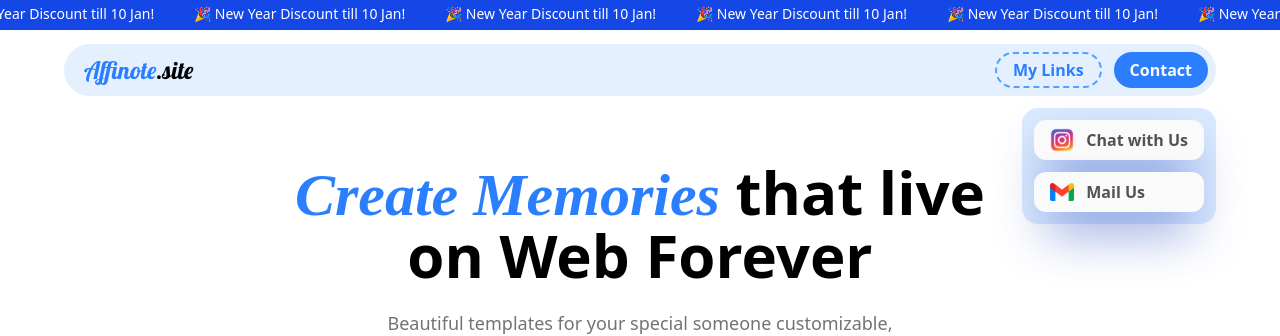
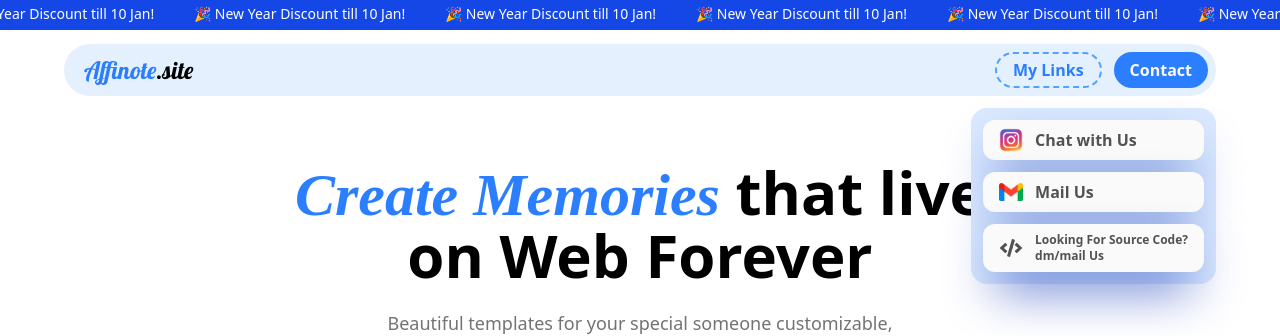
Before and after one commit to Slayer-X164/affinote, a Next.js app: page / in a window 1280 px wide. Both pictures are taken after a click on the button "Contact". Shown: the top 336 px of the page. Built offline with nearby package versions, Linux system fonts and the light colour scheme; a web font is replaced by a local one.

Commit message:
feature: added source cxode contact button

```diff
--- a/components/ui/Navbar.tsx
+++ b/components/ui/Navbar.tsx
@@ -7,6 +7,7 @@ import { LuLink } from "react-icons/lu";
 import { getVisitorId } from "@/lib/visitor";
 import ButtonLoder from "./ButtonLoder";
 import { lobster } from "@/app/font";
+import { FaCode } from "react-icons/fa";
 
 const Navbar = () => {
   const [openContact, setOpenContact] = useState<boolean>(false);
@@ -158,7 +159,7 @@ const Navbar = () => {
                 duration: 0.3,
                 ease: "backInOut",
               }}
-              className="absolute px-3 py-3  right-0 -bottom-32 bg-blue-100 border-blue-400 rounded-2xl flex flex-col gap-3  shadow-blue-900/40 z-1000"
+              className="absolute px-3 py-3  right-0 top-16 bg-blue-100 border-blue-400 rounded-2xl flex flex-col gap-3  shadow-blue-900/40 z-1000"
             >
               <a
                 href="https://www.instagram.com/getaffinote?igsh=N2JvZ3Ewdjdlenph"
@@ -175,6 +176,14 @@ const Navbar = () => {
                 <img src="/gmail.png" alt="instagram" className="w-6 " />
                 Mail Us
               </a>
+               <a
+                href="https://www.instagram.com/getaffinote?igsh=N2JvZ3Ewdjdlenph"
+                target="_blank"
+                className="flex hover:bg-neutral-100 shadow-2xl shadow-blue-800  text-neutral-600 font-semibold  items-center gap-3 bg-neutral-50 rounded-xl text-xs px-4 py-2"
+              >
+               <FaCode className="text-lg w-6"/>
+                Looking For Source Code? <br />dm/mail Us
+              </a>
             </motion.div>
           )}
         </AnimatePresence>
```
